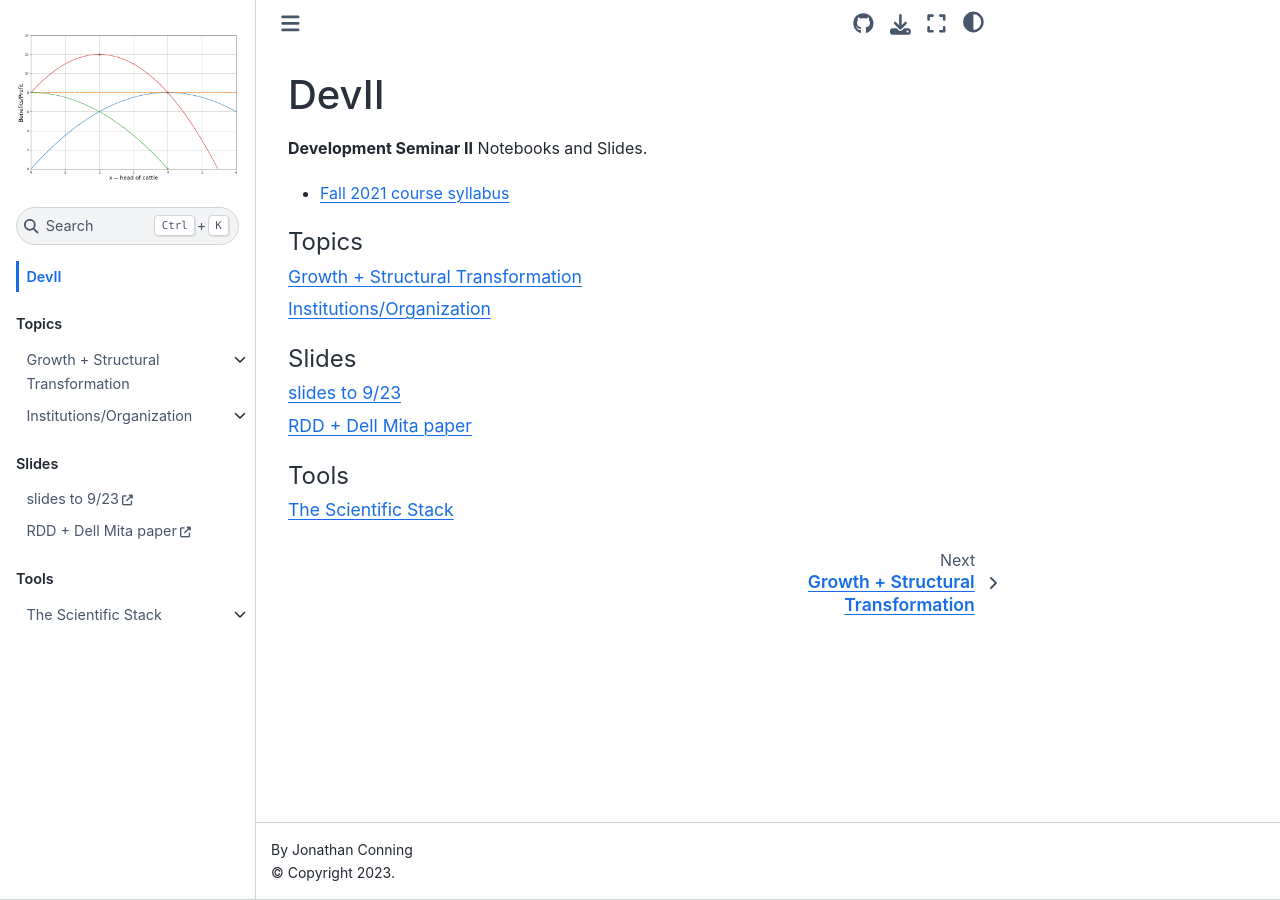
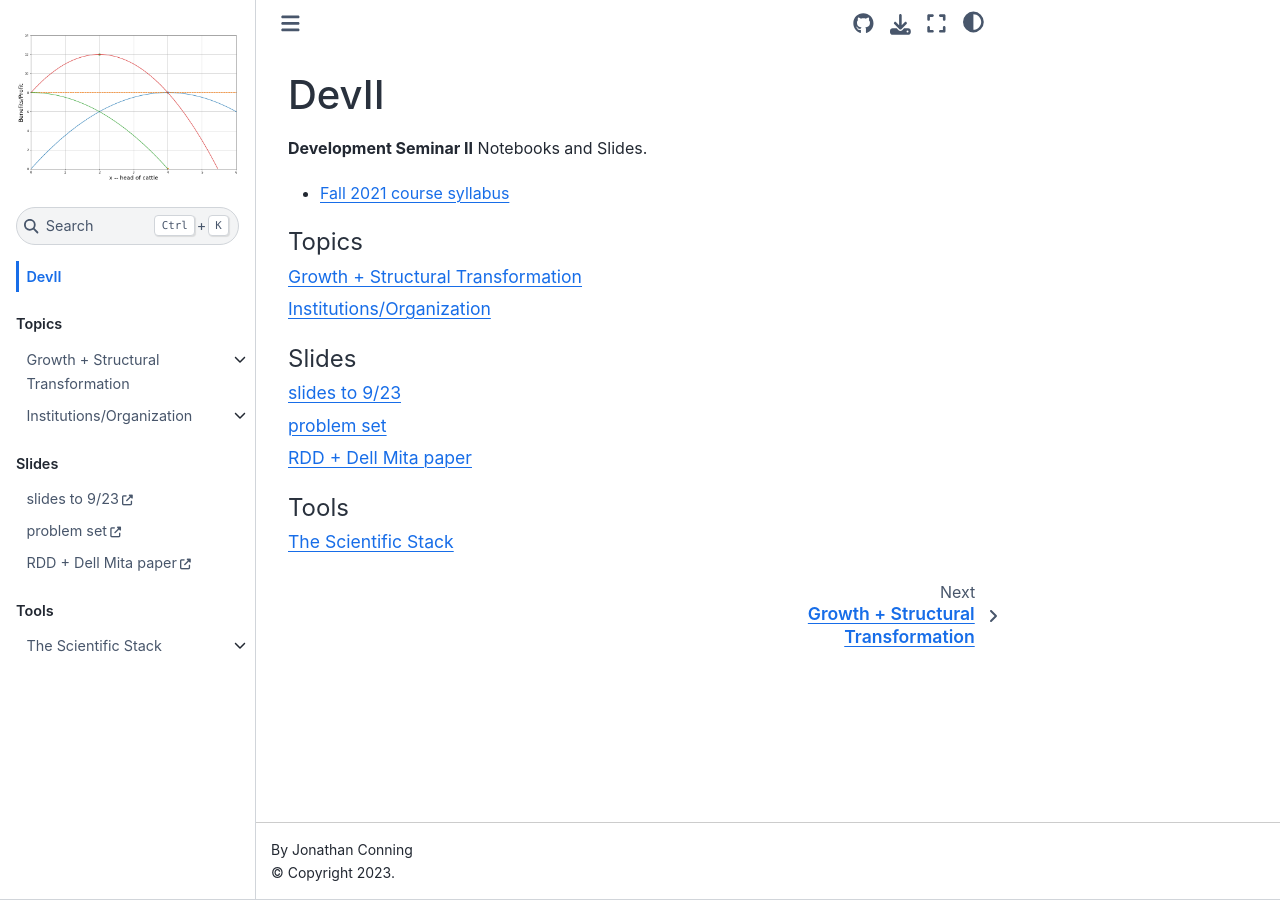
Before and after one commit to jhconning/DevII, a Jupyter Book: the page built from README.md, in a window 1280 px wide. Built offline with Jupyter Book 1.0.4 settings and Sphinx 7.4.7 and the Sphinx Book theme 1.1.4, drawn with Linux system fonts in a browser that asks for light colours; pages that are not in the unit, such as notebooks, are missing from menus.

Commit message:
pset link

```diff
--- a/_toc.yml
+++ b/_toc.yml
@@ -25,6 +25,8 @@
   chapters:
    - url: https://drive.google.com/file/d/1B_UB32PgV_3X8tYmORv6p5Lm_1VkelU9/view?usp=sharing
      title: slides to 9/23
+   - url: https://drive.google.com/file/d/1e8UakWGxnUAnYUkdXTX5SabJjztkdkxE/view?usp=sharing
+     title: problem set
    - url: https://drive.google.com/file/d/19guksdMR5e7Kt6WUYWo2piD_fCiN3E77/view?usp=sharing
      title: RDD + Dell Mita paper
 
```
